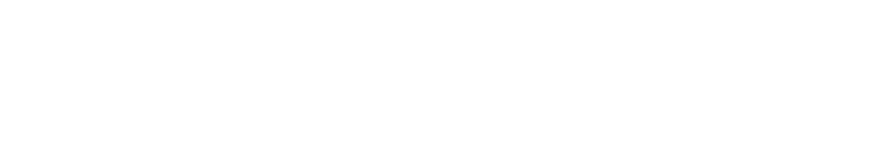
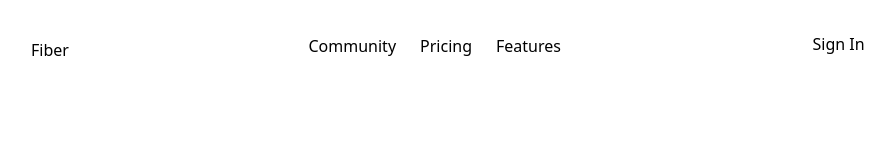
Before and after one commit to Patrick-Ehimen/Fiber-Starter-Landing-Page, a website: page index.html in a window 1280 px wide. Shown: the whole page, without its empty margins (145-1040 px from the left). Drawn offline with Linux system fonts and the light colour scheme.

Commit message:
Update index.html

```diff
--- a/index.html
+++ b/index.html
@@ -5,10 +5,55 @@
     <meta http-equiv="X-UA-Compatible" content="IE=edge" />
     <meta name="viewport" content="width=device-width, initial-scale=1.0" />
     <link rel="stylesheet" href="css/main.css" />
+    <link rel="preconnect" href="https://fonts.googleapis.com" />
+    <link rel="preconnect" href="https://fonts.gstatic.com" crossorigin />
+    <link rel="preconnect" href="https://fonts.googleapis.com" />
+    <link rel="preconnect" href="https://fonts.gstatic.com" crossorigin />
+    <link
+      href="https://fonts.googleapis.com/css2?family=Inter:wght@200&display=swap"
+      rel="stylesheet"
+    />
     <link rel="favicon" href="" />
     <title>Fiber Landing Page</title>
   </head>
   <body>
     <!-- NavBar -->
+    <nav class="relative container mx-auto p-6">
+      <!-- Flex container  -->
+      <div class="flex items-center justify-between">
+        <!-- Logo -->
+        <a
+          class="flex-none text-xl font-semibold dark:text-slate-950 pt-2"
+          href="#"
+          >Fiber</a
+        >
+        <!-- Menu Item  -->
+        <div class="hidden md:flex space-x-6 pl-9">
+          <a
+            href=""
+            class="hover:text-blueishPurple font-extralight font-display"
+            >Community</a
+          >
+          <a href="" class="hover:text-blueishPurple font-extralight"
+            >Pricing</a
+          >
+          <a href="" class="hover:text-blueishPurple font-extralight"
+            >Features</a
+          >
+        </div>
+        <div class="flex">
+          <a
+            href=""
+            class="hidden md:block p-3 pt-2 text-slate-950 hover:text-blueishPurple pr-7"
+            >Sign In</a
+          >
+          <a
+            href=""
+            class="hidden md:block p-3 pt-2 text-white bg-blueishPurple rounded-sm hover:bg-white hover:text-blueishPurple"
+            >Sign Up</a
+          >
+        </div>
+      </div>
+    </nav>
   </body>
 </html>
```
